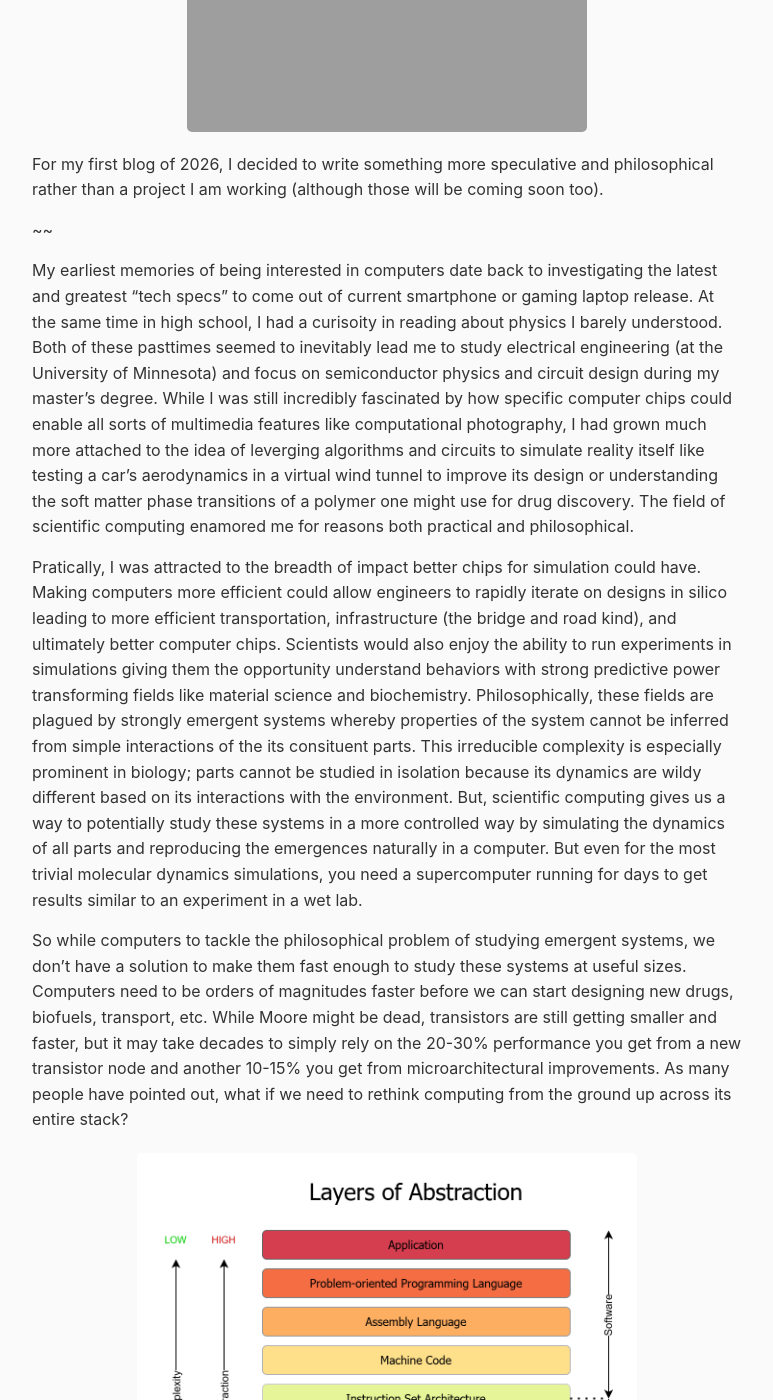
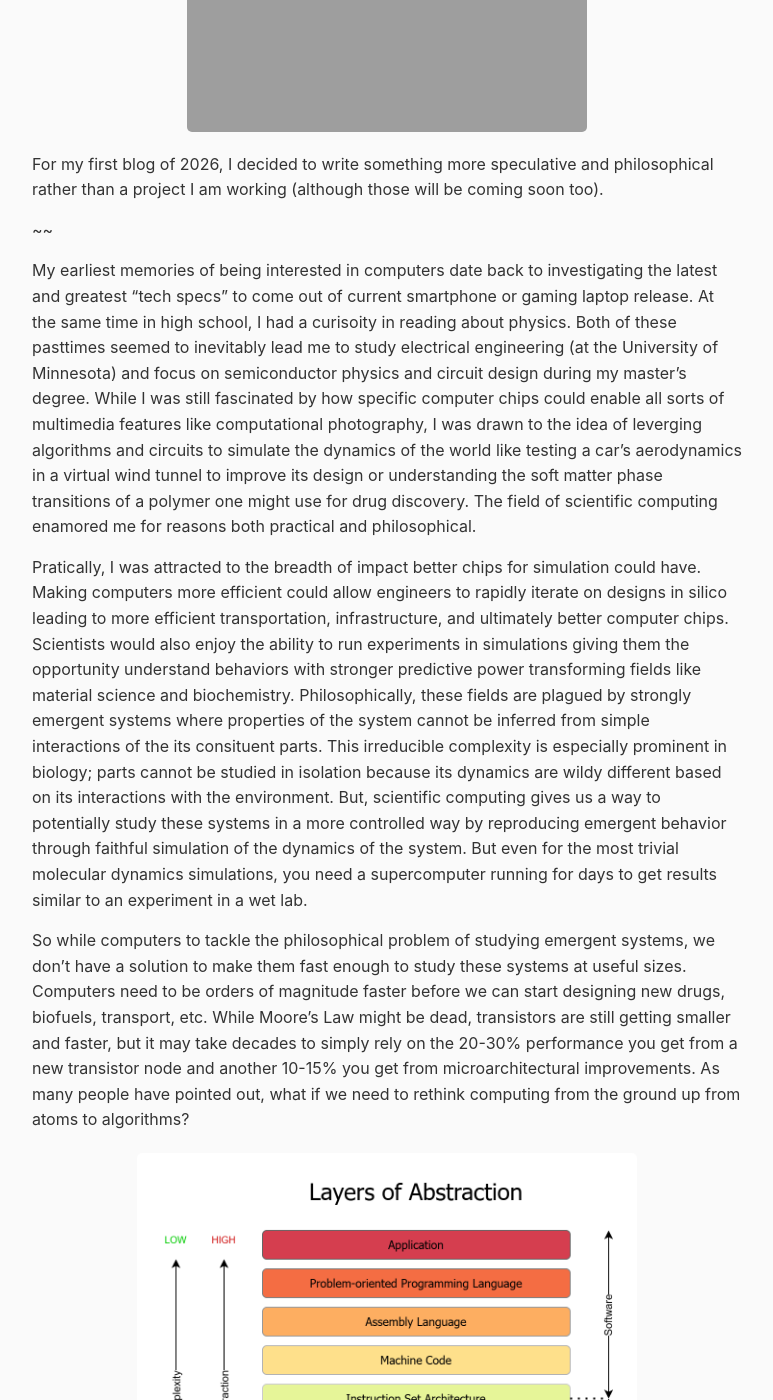
Before and after one commit to roshanwariar/roshanwariar.github.io, a Jekyll site: the page built from _posts/2026-2-23-pbc.md, in a window 1280 px wide and 1400 px high, scrolled down 432 px. Shown: the whole window, without its empty margins (253-1026 px from the left). Built offline with Jekyll 4.4.1, drawn with Linux system fonts in a browser that asks for light colours; some of the changed text lies outside the part shown.

Commit message:
Update 2026-2-23-pbc.md

```diff
--- a/_posts/2026-2-23-pbc.md
+++ b/_posts/2026-2-23-pbc.md
@@ -11,10 +11,14 @@
 
 ~~<w>
 
-My earliest memories of being interested in computers date back to investigating the latest and greatest "tech specs" to come out of current smartphone or gaming laptop release. At the same time in high school, I had a curisoity in reading about physics I barely understood. Both of these pasttimes seemed to inevitably lead me to study electrical engineering (at the University of Minnesota) and focus on semiconductor physics and circuit design during my master's degree. While I was still incredibly fascinated by how specific computer chips could enable all sorts of multimedia features like computational photography, I had grown much more attached to the idea of leverging algorithms and circuits to simulate reality itself like testing a car's aerodynamics in a virtual wind tunnel to improve its design or understanding the soft matter phase transitions of a polymer one might use for drug discovery. The field of scientific computing enamored me for reasons both practical and philosophical.<w>
+My earliest memories of being interested in computers date back to investigating the latest and greatest "tech specs" to come out of current smartphone or gaming laptop release. At the same time in high school, I had a curisoity in reading about physics. Both of these pasttimes seemed to inevitably lead me to study electrical engineering (at the University of Minnesota) and focus on semiconductor physics and circuit design during my master's degree. While I was still fascinated by how specific computer chips could enable all sorts of multimedia features like computational photography, I was drawn to the idea of leverging algorithms and circuits to simulate the dynamics of the world like testing a car's aerodynamics in a virtual wind tunnel to improve its design or understanding the soft matter phase transitions of a polymer one might use for drug discovery. The field of scientific computing enamored me for reasons both practical and philosophical.<w>
 
-Pratically, I was attracted to the breadth of impact better chips for simulation could have. Making computers more efficient could allow engineers to rapidly iterate on designs in silico leading to more efficient transportation, infrastructure (the bridge and road kind), and ultimately better computer chips. Scientists would also enjoy the ability to run experiments in simulations giving them the opportunity understand behaviors with strong predictive power transforming fields like material science and biochemistry. Philosophically, these fields are plagued by strongly emergent systems whereby properties of the system cannot be inferred from simple interactions of the its consituent parts. This irreducible complexity is especially prominent in biology; parts cannot be studied in isolation because its dynamics are wildy different based on its interactions with the environment. But, scientific computing gives us a way to potentially study these systems in a more controlled way by simulating the dynamics of all parts and reproducing the emergences naturally in a computer. But even for the most trivial molecular dynamics simulations, you need a supercomputer running for days to get results similar to an experiment in a wet lab.<w>
+Pratically, I was attracted to the breadth of impact better chips for simulation could have. Making computers more efficient could allow engineers to rapidly iterate on designs in silico leading to more efficient transportation, infrastructure, and ultimately better computer chips. Scientists would also enjoy the ability to run experiments in simulations giving them the opportunity understand behaviors with stronger predictive power transforming fields like material science and biochemistry. Philosophically, these fields are plagued by strongly emergent systems where properties of the system cannot be inferred from simple interactions of the its consituent parts. This irreducible complexity is especially prominent in biology; parts cannot be studied in isolation because its dynamics are wildy different based on its interactions with the environment. But, scientific computing gives us a way to potentially study these systems in a more controlled way by reproducing emergent behavior through faithful simulation of the dynamics of the system. But even for the most trivial molecular dynamics simulations, you need a supercomputer running for days to get results similar to an experiment in a wet lab.<w>
 
-So while computers to tackle the philosophical problem of studying emergent systems, we don't have a solution to make them fast enough to study these systems at useful sizes. Computers need to be orders of magnitudes faster before we can start designing new drugs, biofuels, transport, etc. While Moore might be dead, transistors are still getting smaller and faster, but it may take decades to simply rely on the 20-30% performance you get from a new transistor node and another 10-15% you get from microarchitectural improvements. As many people have pointed out, what if we need to rethink computing from the ground up across its entire stack?<w>
+So while computers to tackle the philosophical problem of studying emergent systems, we don't have a solution to make them fast enough to study these systems at useful sizes. Computers need to be orders of magnitude faster before we can start designing new drugs, biofuels, transport, etc. While Moore's Law might be dead, transistors are still getting smaller and faster, but it may take decades to simply rely on the 20-30% performance you get from a new transistor node and another 10-15% you get from microarchitectural improvements. As many people have pointed out, what if we need to rethink computing from the ground up from atoms to algorithms?<w>
 
 ![Stack](/assets/images/1*h5TaVUfj_qB28F245aC-tA.png)
+
+The history of computing is somewhat ironic. Early analog computers were efficient at simulating differential equations because their components allow us to embed the physics of the problem into the physics of current and voltage through various components like resistors, capacitors, potentiometers, and amplifiers. This meant that simulating physical systems like a spring-mass system, governed by the second-order differential equation $$my'' + dy' + cy = mg$$ could be written as $$y'' = -\frac{d}{m}y' - \frac{c}{m}y' - \frac{g}{m}$$ and implemented in the below circuit.<w>
+
+![Analog computer](/assets/images/Federpendel_als_Analogrechenschaltung.png)
```
